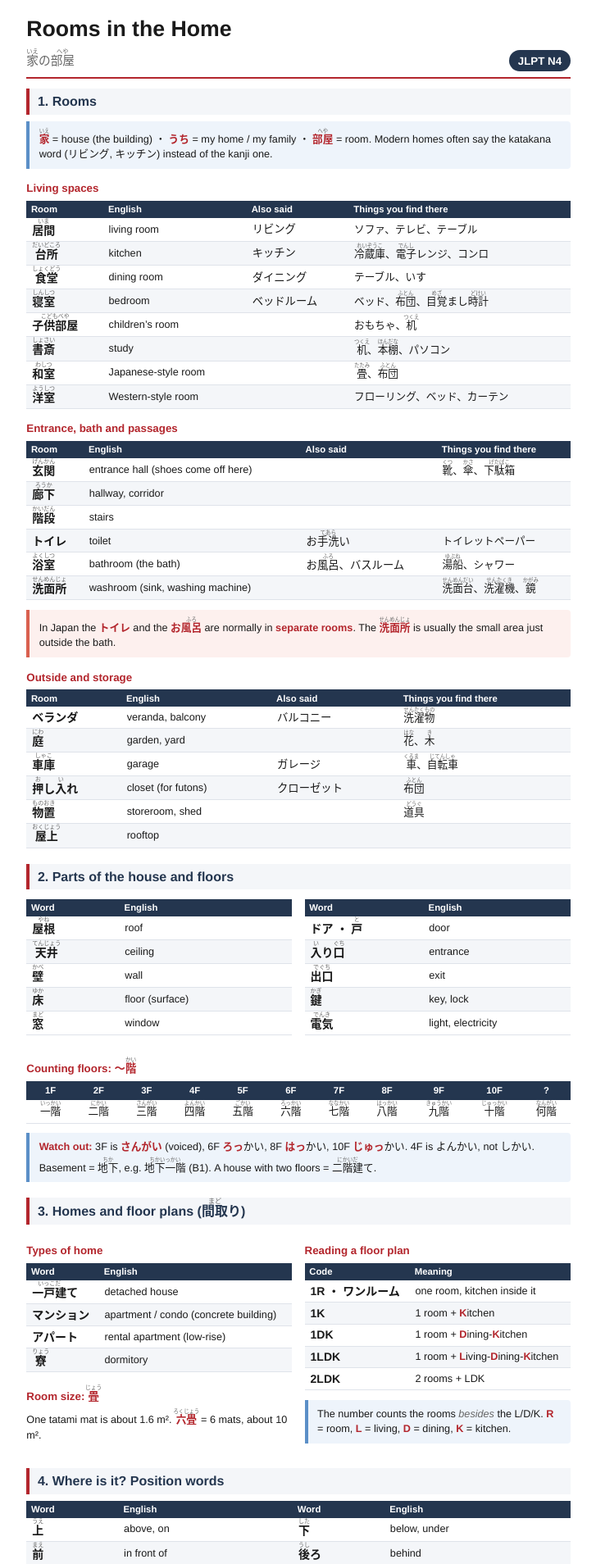
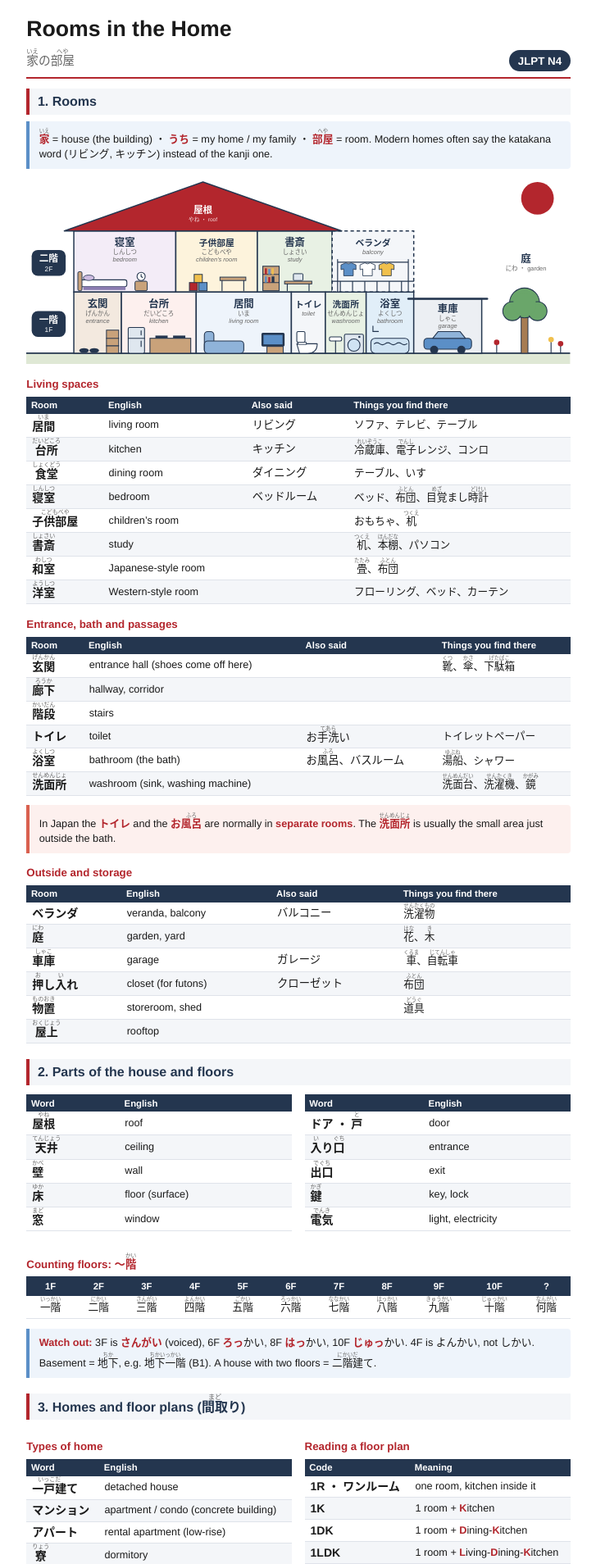
Before and after one commit to mufid-experiments/jp-cheatsheet, a Jekyll site: the page built from topics/rooms-home.md, in a window 1280 px wide. Shown: the top 1908 px of the page at 82% size, without its empty margins (276-1003 px from the left). Built offline with Jekyll 4.4.1, drawn with Linux system fonts in a browser that asks for light colours.

Commit message:
Add house cutaway SVG illustration to rooms-home (#2)
* Add house cutaway SVG illustration to rooms-home

Inline the SVG via _includes/rooms-home.svg so it ships in both HTML and PDF,
add figure.illustration styling, and let section 5 flow instead of forcing a
page break now that the illustration adds a page.

Co-Authored-By: Claude Sonnet 5.5 <noreply@anthropic.com>

* Ignore .DS_Store

Co-Authored-By: Claude Sonnet 5.5 <noreply@anthropic.com>

---------

Co-authored-by: Claude Sonnet 5.5 <noreply@anthropic.com>

```diff
--- a/_includes/cheatsheet.css
+++ b/_includes/cheatsheet.css
@@ -174,6 +174,13 @@ blockquote.formula p + p { font-size: 9pt; color: var(--muted); }
 ul, ol { margin: 0.3em 0 0.8em; padding-left: 1.4em; }
 li { margin-bottom: 0.15em; }
 
+/* Inline SVG illustrations */
+figure.illustration {
+  margin: 0.4em 0 0.9em;
+  break-inside: avoid;
+}
+figure.illustration svg { display: block; width: 100%; height: auto; }
+
 /* Start a section on a fresh page when printing */
 .new-page { break-before: page; margin-top: 0; }
 
--- a/topics/rooms-home.md
+++ b/topics/rooms-home.md
@@ -7,6 +7,10 @@ title_ja: '<ruby>家<rt>いえ</rt></ruby>の<ruby>部屋<rt>へや</rt></ruby>'
 
 > **<ruby>家<rt>いえ</rt></ruby>** = house (the building) ・ **うち** = my home / my family ・ **<ruby>部屋<rt>へや</rt></ruby>** = room.
 > Modern homes often say the katakana word (リビング, キッチン) instead of the kanji one.
+
+<figure class="illustration" markdown="0">
+{% include rooms-home.svg %}
+</figure>
 
 ### Living spaces
 
@@ -140,7 +144,6 @@ One tatami mat is about 1.6 m². **<ruby>六畳<rt>ろくじょう</rt></ruby>**
 {: .vocab .pairs .compact}
 
 ## 5. Sentence patterns
-{: .new-page}
 
 ### Where is ~?
 
```
Also changed, not shown: _includes/rooms-home.svg (added), 1 other file.
